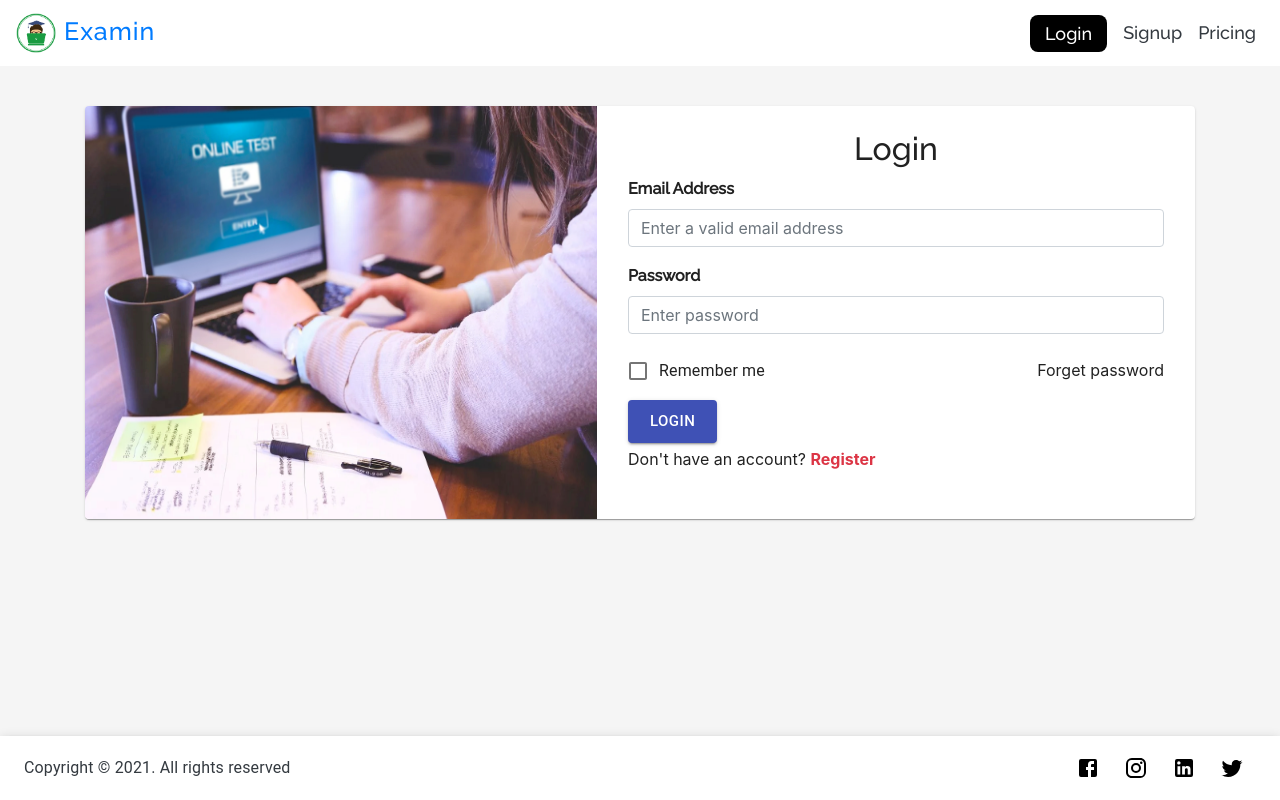
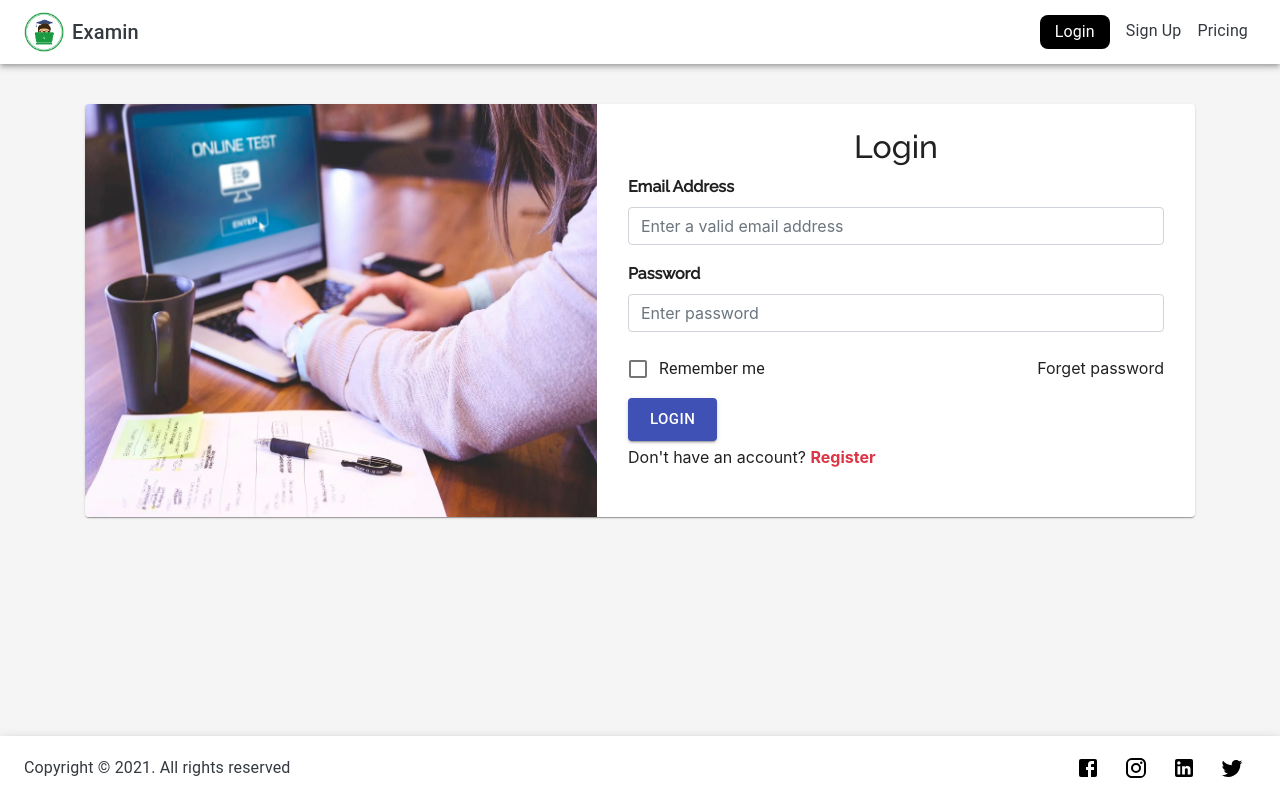
Before and after one commit to upendra-tarnoju/exam-portal, a React (Create React App) app in the folder frontend/: page /login in a window 1280 px wide. Built offline with nearby package versions, Linux system fonts and the light colour scheme.

Commit message:
fixed responsive appbar bug

```diff
--- /dev/null
+++ b/frontend/src/components/header/appbarCollapse.js
@@ -0,0 +1,69 @@
+import React from 'react';
+import { Typography, Link, makeStyles } from '@material-ui/core';
+
+import styles from '../home.module.css';
+import CollapseMenu from './collapseMenu';
+
+const useStyles = makeStyles((theme) => ({
+	buttonBar: {
+		[theme.breakpoints.down('xs')]: {
+			display: 'none !important',
+		},
+		background: 'transparent',
+	},
+}));
+
+const AppbarCollapse = (props) => {
+	let { active } = props;
+
+	const classes = useStyles();
+	return (
+		<div className={`ml-auto d-flex ${classes.buttonBar}`} id='appbar-collapse'>
+			<Typography
+				variant='body1'
+				className={`mx-2 ${styles.navbarItem} cursor-pointer ${
+					active === 'login' ? styles.activeTab : 'mt-1'
+				}`}
+			>
+				<Link
+					href='/login'
+					className={active === 'login' ? 'text-white' : 'text-dark'}
+				>
+					Login
+				</Link>
+			</Typography>
+			<Typography
+				variant='body1'
+				className={`mx-2 ${styles.navbarItem} cursor-pointer ${
+					active === 'signup' ? styles.activeTab : 'mt-1 text-dark'
+				}`}
+			>
+				<Link
+					href='/signup'
+					className={active === 'signup' ? 'text-white' : 'text-dark'}
+				>
+					Sign Up
+				</Link>
+			</Typography>
+			<Typography
+				variant='body1'
+				className={`mx-2 ${styles.navbarItem} cursor-pointer ${
+					active === 'pricing' ? styles.activeTab : 'mt-1 text-dark'
+				} `}
+			>
+				<Link
+					href='/pricing'
+					className={active === 'pricing' ? 'text-white' : 'text-dark'}
+				>
+					Pricing
+				</Link>
+			</Typography>
+			<CollapseMenu
+				anchorEl={props.anchorEl}
+				handleMenuClick={props.handleMenuClick}
+			/>
+		</div>
+	);
+};
+
+export default AppbarCollapse;
--- /dev/null
+++ b/frontend/src/components/header/collapseMenu.js
@@ -0,0 +1,21 @@
+import React from 'react';
+
+import { Menu, MenuItem } from '@material-ui/core';
+
+const CollapseMenu = (props) => {
+	return (
+		<Menu
+			id='simple-menu'
+			anchorEl={props.anchorEl}
+			keepMounted
+			open={Boolean(props.anchorEl)}
+			onClose={props.handleMenuClick}
+		>
+			<MenuItem>Profile</MenuItem>
+			<MenuItem>My account</MenuItem>
+			<MenuItem>Logout</MenuItem>
+		</Menu>
+	);
+};
+
+export default CollapseMenu;
--- a/frontend/src/components/header/navbar.js
+++ b/frontend/src/components/header/navbar.js
@@ -1,70 +1,75 @@
 import React from 'react';
 import { useLocation } from 'react-router';
+import {
+	AppBar,
+	Toolbar,
+	Typography,
+	makeStyles,
+	IconButton,
+} from '@material-ui/core';
 
-import styles from '../home.module.css';
+import { MoreVert } from '@material-ui/icons';
+import AppbarCollapse from './appbarCollapse';
+
+const useStyles = makeStyles((theme) => ({
+	buttonBar: {
+		[theme.breakpoints.down('xs')]: {
+			display: 'none !important',
+		},
+		background: 'transparent',
+	},
+	verticalButton: {
+		[theme.breakpoints.up('sm')]: {
+			display: 'none !important',
+		},
+	},
+}));
 
 const Navbar = () => {
+	const classes = useStyles();
 	const location = useLocation();
 	const [active, setActive] = React.useState('');
+
+	const [anchorEl, setAnchorEl] = React.useState(null);
+
+	const handleMenuClick = (event) => {
+		setAnchorEl(event.currentTarget);
+	};
+
+	const handleClose = () => {
+		setAnchorEl(null);
+	};
 
 	React.useEffect(() => {
 		setActive(location.pathname.split('/')[1]);
 	}, [location]);
 
 	return (
-		<nav className='navbar navbar-expand-lg bg-white'>
-			<a className={`navbar-brand ${styles.navbarHeading}`}>
+		<AppBar position='static' className='bg-white'>
+			<Toolbar>
 				<img
 					src={require('../../assets/logo.png')}
 					width='40'
 					height='40'
 					className='align-top mr-2'
+					alt='logo'
 				/>
-				Examin
-			</a>
-			<div className='collapse navbar-collapse'>
-				<ul className='navbar-nav ml-auto'>
-					<li
-						className={`mx-2 ${styles.navbarItem} cursor-pointer ${
-							active === 'login' ? styles.activeTab : 'mt-1'
-						}`}
-					>
-						<a
-							href='/login'
-							className={`${active === 'login' ? 'text-white' : 'text-dark'} `}
-						>
-							Login
-						</a>
-					</li>
-					<li
-						className={`mx-2 ${styles.navbarItem} cursor-pointer ${
-							active === 'signup' ? styles.activeTab : 'mt-1'
-						}`}
-					>
-						<a
-							href='/signup'
-							className={`${active === 'signup' ? 'text-white' : 'text-dark'} `}
-						>
-							Signup
-						</a>
-					</li>
-					<li
-						className={`mx-2 ${styles.navbarItem} cursor-pointer ${
-							active === 'pricing' ? styles.activeTab : 'mt-1'
-						}`}
-					>
-						<a
-							href='/pricing'
-							className={`${
-								active === 'pricing' ? 'text-white' : 'text-dark'
-							} `}
-						>
-							Pricing
-						</a>
-					</li>
-				</ul>
-			</div>
-		</nav>
+				<Typography variant='h6' className='text-dark'>
+					Examin
+				</Typography>
+				<AppbarCollapse
+					active={active}
+					anchorEl={anchorEl}
+					handleMenuClick={handleClose}
+				/>
+
+				<div className={`ml-auto ${classes.verticalButton}`}>
+					<IconButton onClick={handleMenuClick}>
+						<MoreVert />
+					</IconButton>
+				</div>
+			</Toolbar>
+		</AppBar>
 	);
 };
 
```
